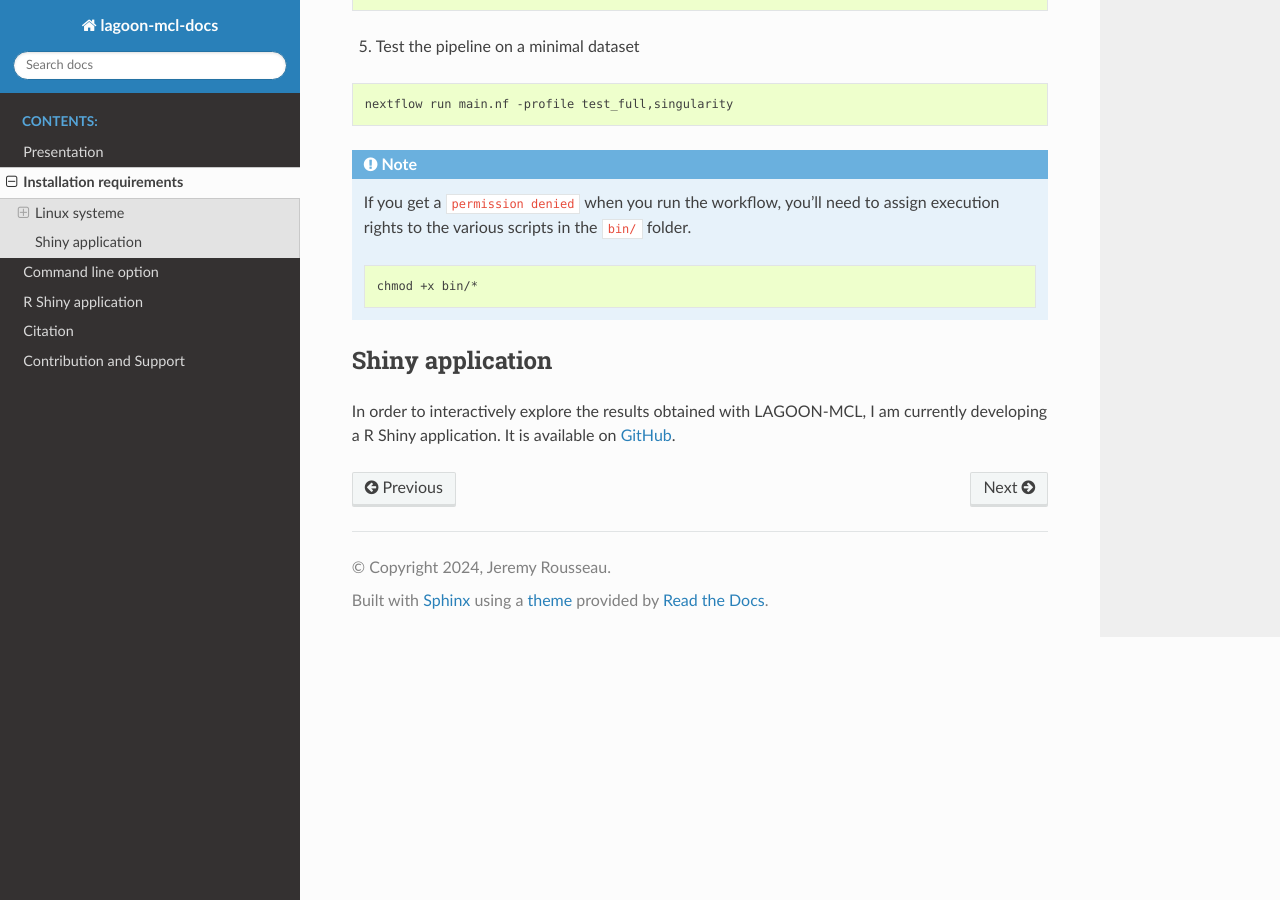
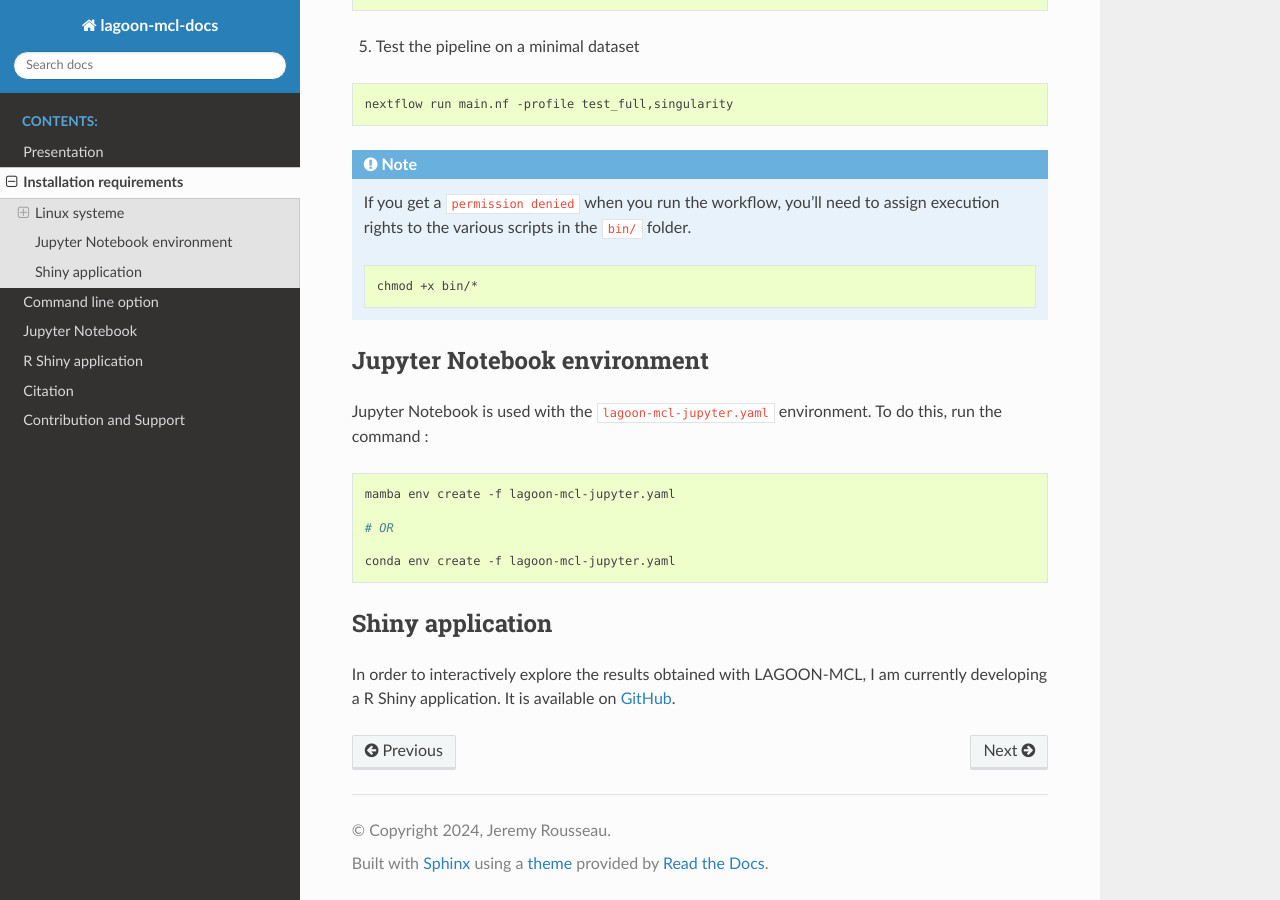
Before and after one commit to jroussea/LAGOON-MCL-docs, a Sphinx documentation site: the page built from source/installation.rst, in a window 1280 px wide and 900 px high, scrolled down 1618 px. Built offline with Sphinx 7.4.7 and the Read the Docs theme 2.0.0, drawn with Linux system fonts in a browser that asks for light colours; pages that are not in the unit, such as notebooks, are missing from menus.

Commit message:
add jupyter notebook installation step

```diff
--- a/source/installation.rst
+++ b/source/installation.rst
@@ -87,6 +87,19 @@ Singularity
 
     chmod +x bin/*
 
+Jupyter Notebook environment
+----------------------------
+
+Jupyter Notebook is used with the ``lagoon-mcl-jupyter.yaml`` environment. To do this, run the command :
+
+.. code-block:: shell
+
+    mamba env create -f lagoon-mcl-jupyter.yaml
+
+    # OR
+
+    conda env create -f lagoon-mcl-jupyter.yaml
+
 Shiny application
 -----------------
 
```
Also changed, not shown: source/jupyter.rst (added, +8 -0 lines).
